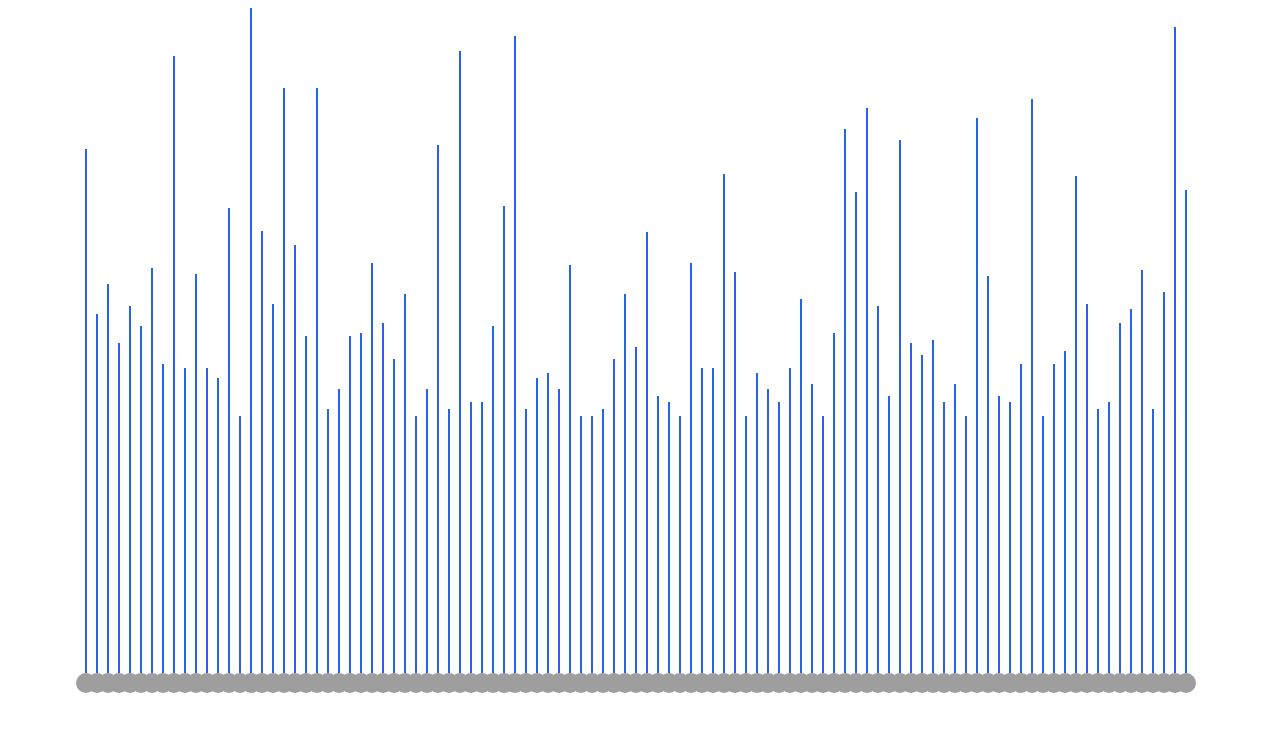
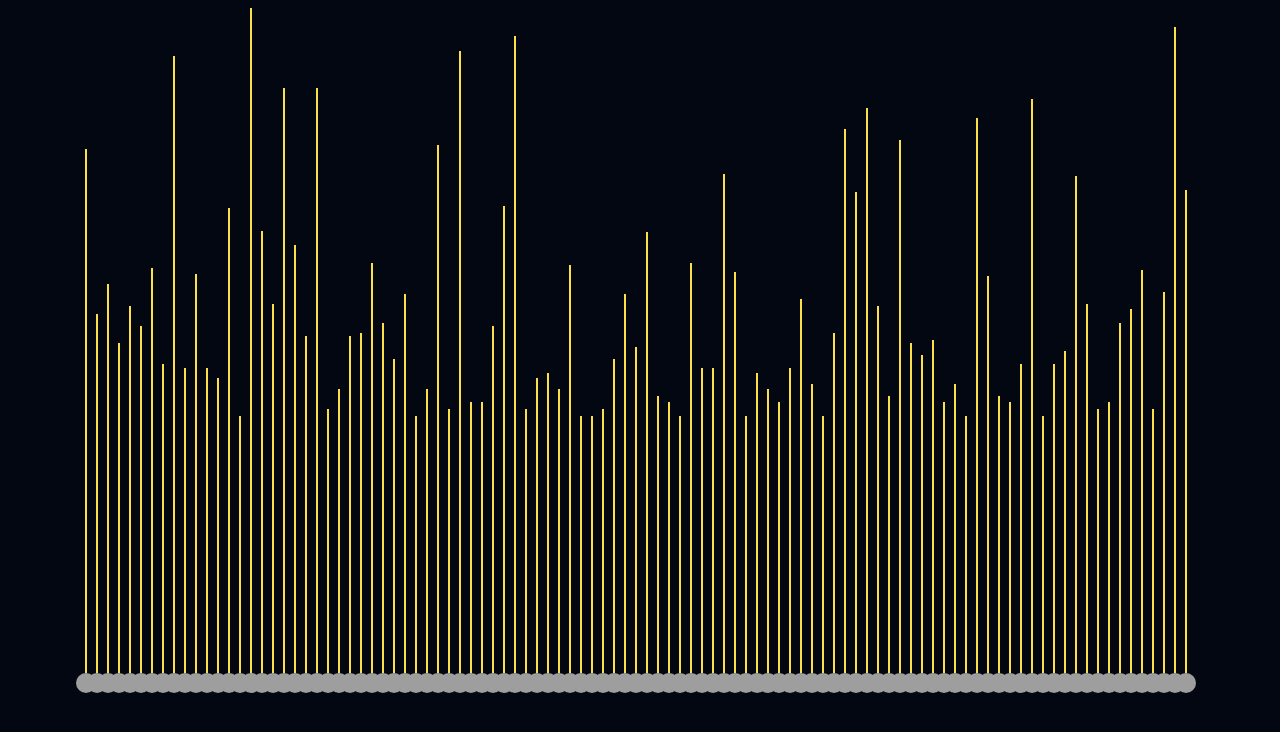
Before and after one commit to aidando73/sorting-visualizer-of-sorting-visualizers, a website: page index.html in a window 1280 px wide. Drawn offline with nearby package versions, Linux system fonts and the light colour scheme; grey boxes are pictures that could not be loaded.

```diff
--- a/index.css
+++ b/index.css
@@ -11,5 +11,5 @@
    cursor: pointer;
    width: 8px !important;
    border-radius: 4px 4px;
-   background-color: #3b82f6 !important;
+   background-color: #facc15 !important;
 }
--- a/index.html
+++ b/index.html
@@ -7,7 +7,7 @@
    <link rel="stylesheet" href="index.css">
    <script src="https://unpkg.com/@popperjs/core@2/dist/umd/popper.js"></script>
 </head>
-<body style="">
+<body style="background-color: #030712;">
    <div style="display: flex; justify-content: center;">
       <div>
          <div id="view" style="display: flex; flex-direction: row; align-items: flex-end;">
@@ -157,7 +157,7 @@
       const starBar = document.createElement('div');
       starBar.style.height = `${Math.log(repo.stargazersCount)*100}px`;
       starBar.style.width = '2px';
-      starBar.style.backgroundColor = `#2563eb`;
+      starBar.style.backgroundColor = `#fde047`;
       starBar.classList.add('star-bar')
 
       const popOver = document.createElement('div');
```
